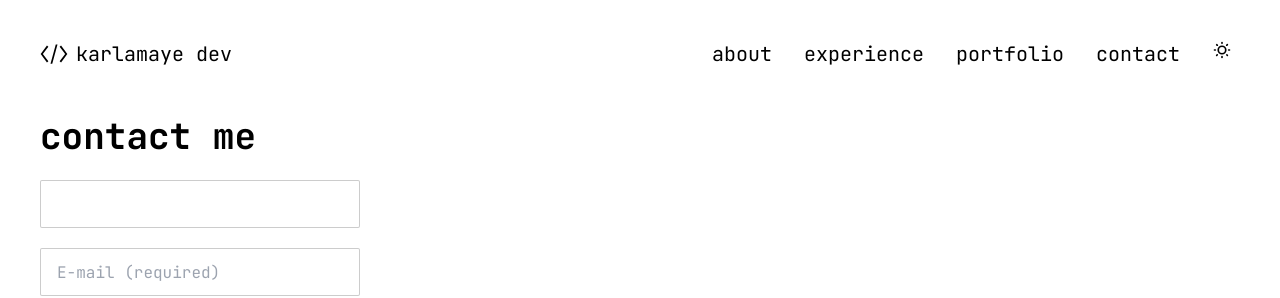
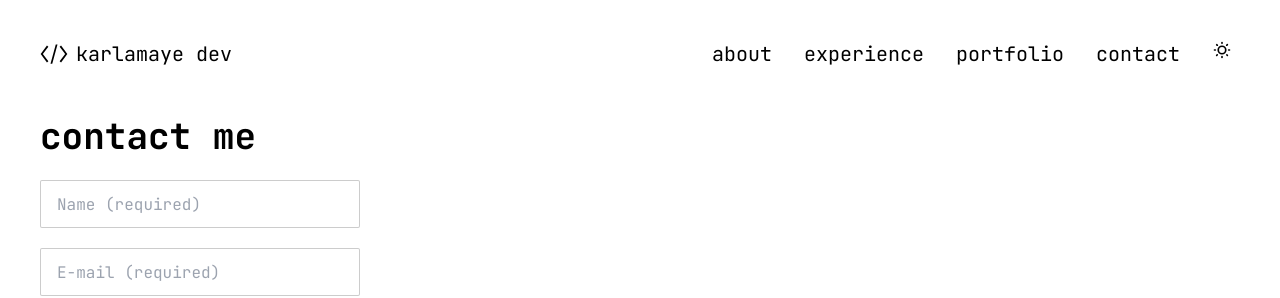
Before and after one commit to karlaferry/karlamaye-dev, a Next.js app: page /contact in a window 1280 px wide. Shown: the top 298 px of the page. Built offline with nearby package versions, Linux system fonts and the light colour scheme.

Commit message:
add placeholder

```diff
--- a/app/contact/form.tsx
+++ b/app/contact/form.tsx
@@ -18,6 +18,7 @@ export default function Form() {
         <input
           type="text"
           name="name"
+          placeholder="Name (required)"
           className="input input-bordered w-full max-w-xs"
           required
         />
```
